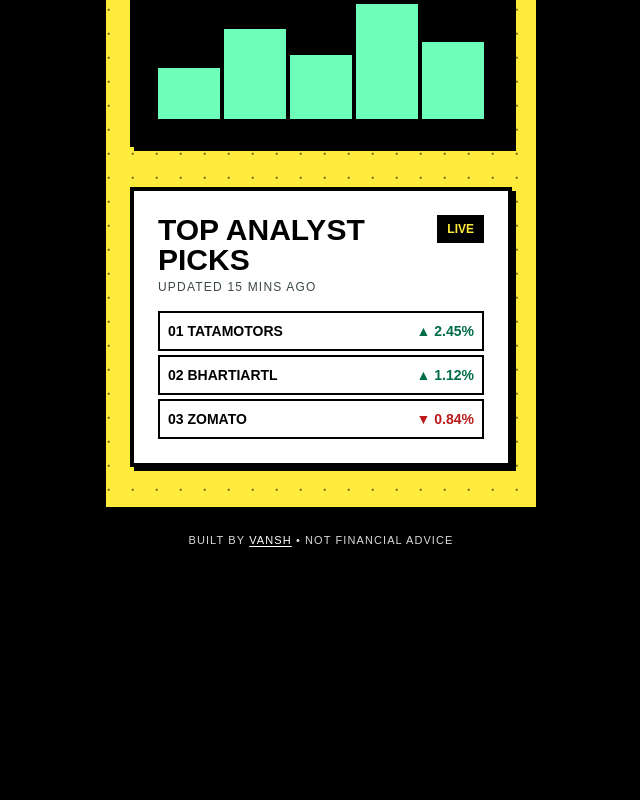
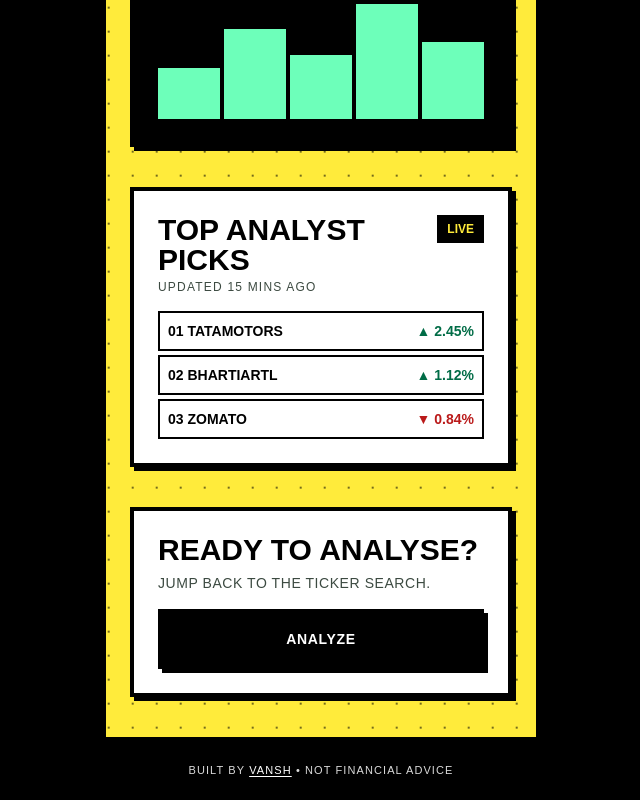
Before and after one commit to threeoneonetwo/metric-stocks-analyser, a Next.js app: page / in a window 1280 px wide. Shown: the part 962-1762 px from the top of the page, without its empty margins (319-959 px from the left). Before the commit the page ends 1532 px from the top, so only its background shows below. Built offline with nearby package versions, Linux system fonts and the light colour scheme.

Commit message:
Add homepage analysis CTA

```diff
--- a/app/page.tsx
+++ b/app/page.tsx
@@ -26,7 +26,7 @@ export default function Home() {
           </p>
         </div>
 
-        <section className="flex flex-col gap-4">
+        <section id="ticker-search" className="scroll-mt-20 flex flex-col gap-4">
           <div className="animate-entrance delay-3">
             <TickerSearch />
           </div>
@@ -107,6 +107,23 @@ export default function Home() {
             ))}
           </div>
         </section>
+
+        <section className="surface flex flex-col items-start gap-4 p-6">
+          <div>
+            <h2 className="text-3xl font-extrabold uppercase leading-none">
+              Ready to analyse?
+            </h2>
+            <p className="mt-2 text-sm font-medium uppercase tracking-[0.04em] text-metric-muted">
+              Jump back to the ticker search.
+            </p>
+          </div>
+          <Link
+            href="#ticker-search"
+            className="neo-press inline-flex w-full justify-center border-4 border-black bg-black px-8 py-4 text-sm font-extrabold uppercase tracking-[0.05em] text-white neo-shadow hover:bg-metric-green hover:text-white"
+          >
+            Analyze
+          </Link>
+        </section>
       </section>
       <FooterBar />
     </main>
```
